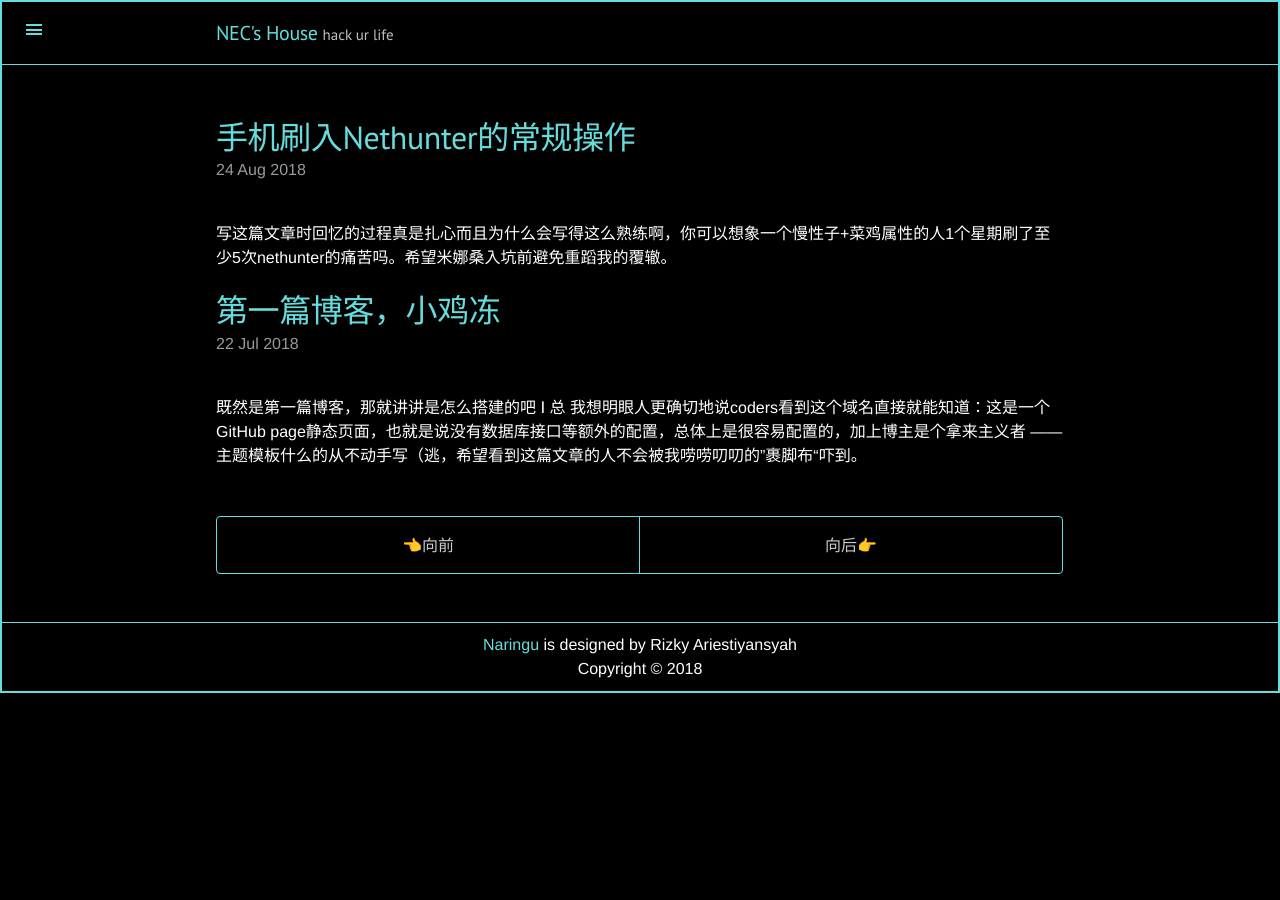
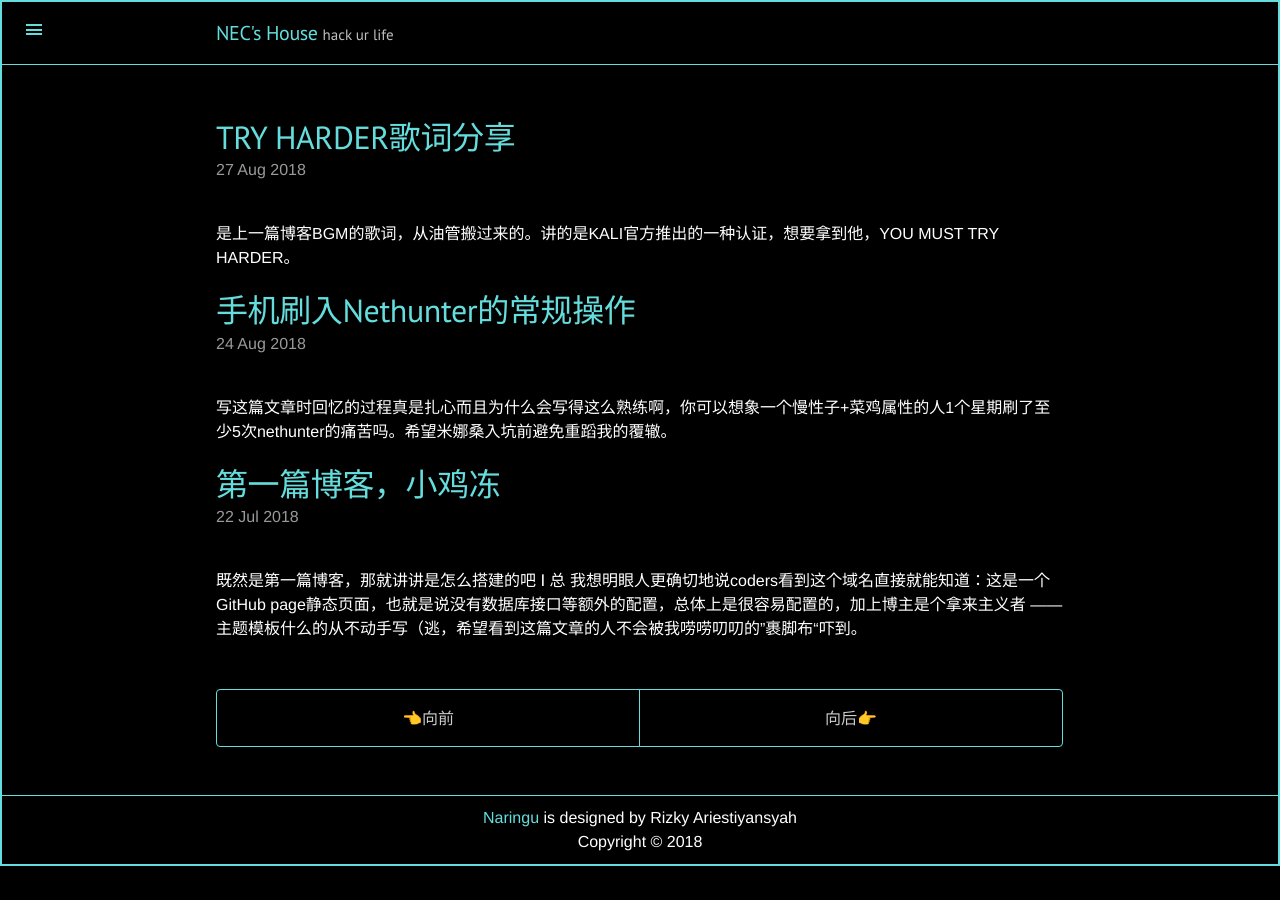
Before and after one commit to nec2017/nec2017.github.io, a Jekyll site: the page built from index.html, in a window 1280 px wide. Built offline with Jekyll 4.4.1, drawn with Linux system fonts in a browser that asks for light colours; the list of posts is cut into pages by our own code; some of the changed lines change nothing that is shown.

Commit message:
new blog

```diff
--- a/_config.yml
+++ b/_config.yml
@@ -13,7 +13,7 @@ permalink:           pretty
 # Setup
 title:               NEC's House
 tagline:             'hack ur life'
-description:         'Geek | Crack'
+description:         'Geek | Crack | IP'
 url:                 https://nec2017.github.io
 baseurl:             /
 paginate:            7
--- /dev/null
+++ b/_posts/2018-8-27-lyricShare.md
@@ -0,0 +1,77 @@
+---
+layout: post
+title: TRY HARDER歌词分享
+categories:
+- not-original
+tags:
+- normalLife
+---
+
+## 是上一篇博客BGM的歌词，从油管搬过来的。讲的是KALI官方推出的一种认证，想要拿到他，YOU MUST TRY HARDER。
+
+-----
+
+  <audio autoplay="autoplay">
+  <source src="/resources/Kali Linux NetHunter(TRY HARDER-UZIMON).mp3" />
+  </audio>
+<center>NOW HEAR DIS!</center>
+<center>This one is dedicated to all those who complete dem Offsec certifications,</center>
+
+<center>di ones who nah falter who nah waiver,</center>
+<center>di ones who try harder and get braver!
+<center>Ya must not FAIL,
+<center>ya must not make it a BUST,
+<center>Try Harder you MUST!
+<center>CHORUS
+
+<center>Offsec Say Try Harder!
+<center>Only way to get your OSCP
+<center>You must try harder, harder than you can believe
+<center>Cause that’s the Offsec Philosophy! X 2
+
+<center>Banging ya head against di desk
+<center>Can’t believe ya in such a mess
+<center>six foot deep inside a Offsec Penetration Test
+<center>While ya tunnel and ya pivot, hit the dirt like a divot
+<center>Pain and Sufferance boy you mi say you know it and you live it!
+<center>But you must break yourself past your own perceived limits
+<center>When ya want to throw in the towel, just say f’ it and just quit it,
+<center>Saying Bob, I just don’t get it, the answer mon, what is it?
+<center>Him say “Forget it kiddo, Dis is Offsec mon ya must just get with it”.
+
+<center>Do you want to be a giant or do ya want to be a midget,
+<center>Ya wanna be Offsec certified or out there developing widgets,
+<center>Pick ya head up off and desk put ya fingers on those digits
+<center>we got a saying round these parts,
+<center>we breathe it and we live it , it goes
+<center>CHORUS
+
+<center>Tricia the vicious one she laughing in your face!
+<center>You get humbled by the Humble man via cyberspace!
+<center>The road a long like marathon not little 50 meter race
+<center>Nah wanna crash and no burn no wanna fall from grace!
+<center>24 hour test, want put your head pon pillowcase –
+<center>But ya can’t quit it now dis ya challenge ya must embrace!
+<center>Sit up straight, brush ya teeth with some a dat good old toothpaste
+<center>Do some pushups, drink some coffee, splash cold water pan you face….
+<center>Then get back inna di game,
+<center>So di world can know ya name
+<center>That Offsec certification is the hacking hall of fame
+<center>There’s no end to the acclaim, so your confidence regain,
+<center>You’ve come dis far so to stop now’d just be
+<center>one big crying shame
+
+<center>Any doubts you must just drop this
+<center>This exam you cannot flop dis
+<center>You also cannot stop this so
+<center>Like Suey, you must Chop This!
+<center>Like a floor you muss mop this!
+<center>Like Woodstock you must Rock This!
+<center>Buck up, and just try harder.
+<center>me telling you, you GOT DIS.
+
+<center>Harder, and harder, and harder and harder…
+<center>Life so very short so give it ya all, seh you gotta
+<center>This penetration test just a sample of tings fi come
+<center>life so very short so inna yours ya must get some and…
+<center>CHORUS
```
Also changed, not shown: _posts/2018-8-24-nethunter.md (+0 -1 lines).
